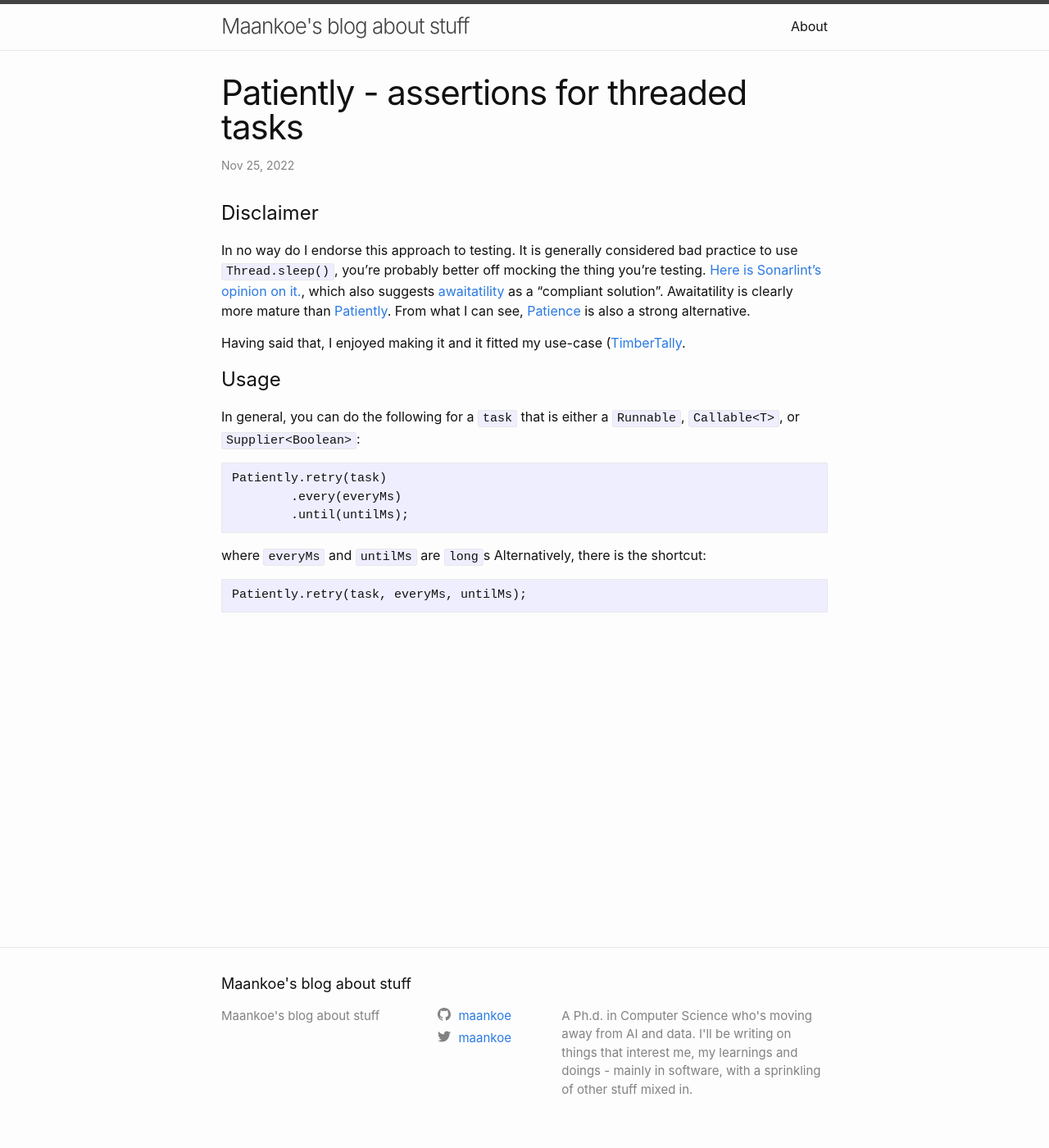
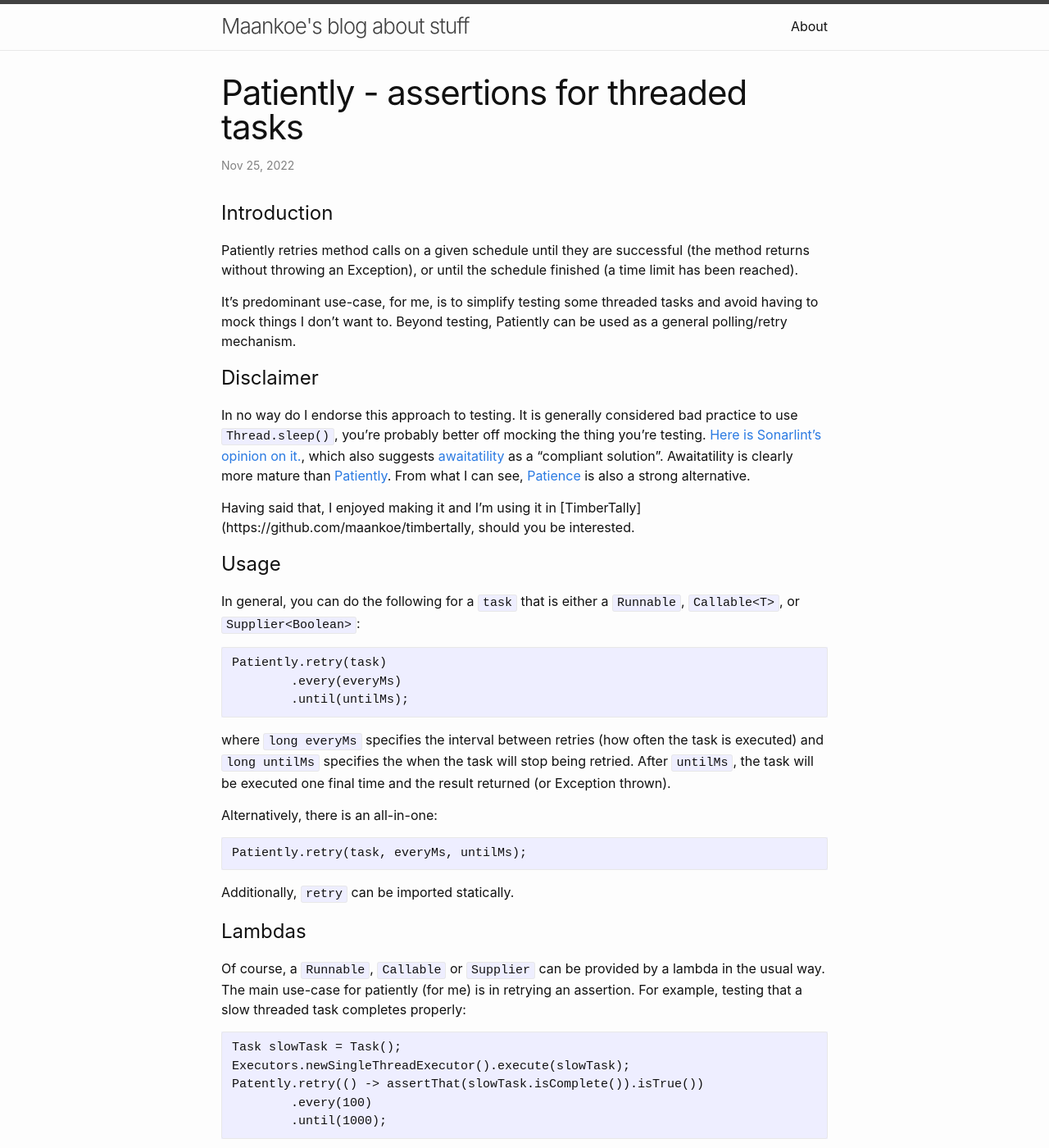
Before and after one commit to maankoe/maankoe.github.io, a Jekyll site: the page built from _posts/2022-11-26-patiently.markdown, in a window 1280 px wide and 1400 px high. Shown: the whole window at 82% size. Built offline with Jekyll 4.4.1, drawn with Linux system fonts in a browser that asks for light colours; some of the changed text lies outside the part shown.

Commit message:
patiently blog

````diff
--- a/_posts/2022-11-26-patiently.markdown
+++ b/_posts/2022-11-26-patiently.markdown
@@ -2,14 +2,25 @@
 layout: post
 title:  "Patiently - assertions for threaded tasks"
 date:   2022-11-25
-categories: ml
+categories: testing, async
 ---
+
+
+# Introduction
+
+Patiently retries method calls on a given schedule until they are successful (the method returns without throwing an Exception), or until the schedule finished (a time limit has been reached).
+
+It's predominant use-case, for me, is to simplify testing some threaded tasks and avoid having to mock things I don't want to. Beyond testing, Patiently can be used as a general polling/retry mechanism.
+
+
 
 # Disclaimer
 
 In no way do I endorse this approach to testing. It is generally considered bad practice to use `Thread.sleep()`, you're probably better off mocking the thing you're testing. [Here is Sonarlint's opinion on it.](https://rules.sonarsource.com/java/RSPEC-2925), which also suggests [awaitatility](http://www.awaitility.org) as a "compliant solution". Awaitatility is clearly more mature than [Patiently](https://github.com/maankoe/patiently). From what I can see, [Patience](https://github.com/redfin/patience) is also a strong alternative.
 
-Having said that, I enjoyed making it and it fitted my use-case ([TimberTally](https://github.com/maankoe/timbertally, if you're interested).
+Having said that, I enjoyed making it and I'm using it in [TimberTally](https://github.com/maankoe/timbertally, should you be interested.
+
+
 
 # Usage
 
@@ -21,7 +32,38 @@
 	.until(untilMs);
 ```
 
-where `everyMs` and `untilMs` are `long`s Alternatively, there is the shortcut:
+where `long everyMs` specifies the interval between retries (how often the task is executed) and `long untilMs` specifies the when the task will stop being retried. After `untilMs`, the task will be executed one final time and the result returned (or Exception thrown).
+
+Alternatively, there is an all-in-one:
+
 ```
 Patiently.retry(task, everyMs, untilMs);
 ```
+
+Additionally, `retry` can be imported statically.
+
+
+# Lambdas
+
+Of course, a `Runnable`, `Callable` or `Supplier` can be provided by a lambda in the usual way. The main use-case for patiently (for me) is in retrying an assertion. For example, testing that a slow threaded task completes properly:
+
+```
+Task slowTask = Task();
+Executors.newSingleThreadExecutor().execute(slowTask);
+Patently.retry(() -> assertThat(slowTask.isComplete()).isTrue())
+	.every(100)
+	.until(1000);
+```
+
+
+
+# Future
+
+Some interesting extensions to Patiently would be:
+
+* Generalise and provide a variety of RetrySchedules.
+* Extend builder DSL to accept different time units other than milliseconds.
+* Provide wider set of `PatientX` classes (e.g., `PatientFunction` etc.).
+
+
+Though unless there is a need (internal or external), it's unlikely I'll be doing these in the near future.
````
Also changed, not shown: _posts/2022-07-10-welcome-to-jekyll.markdown (deleted, +0 -29 lines), _posts/2022-07-12-machine-leraning-formalism.markdown (deleted, +0 -24 lines).
